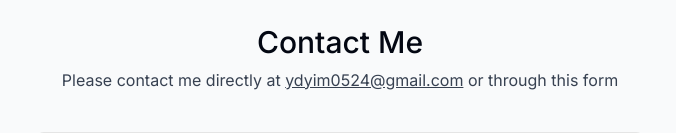
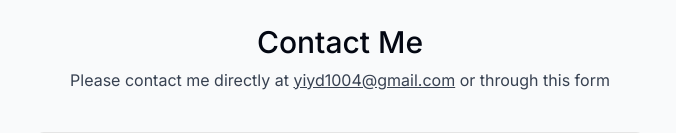
Before and after one commit to yiyd1004/yongyim, a Next.js app: page / in a window 1280 px wide. Shown: the part 6589-6722 px from the top of the page, without its empty margins (300-976 px from the left). Built offline with nearby package versions, Linux system fonts and the light colour scheme; what prettier would draw is missing.

Commit message:
Update
Update email address

```diff
--- a/components/Contact.tsx
+++ b/components/Contact.tsx
@@ -67,8 +67,8 @@
             <SectionHeading>Contact me</SectionHeading>
             <p className="text-gray-700 -mt-6 dark:text-white/80">
                 Please contact me directly at{" "}
-                <a className="underline" href="mailto:ydyim0524@gmail.com">
-                    ydyim0524@gmail.com
+                <a className="underline" href="mailto:yiyd1004@gmail.com">
+                    yiyd1004@gmail.com
                 </a>{" "}
                 or through this form
             </p>
```
